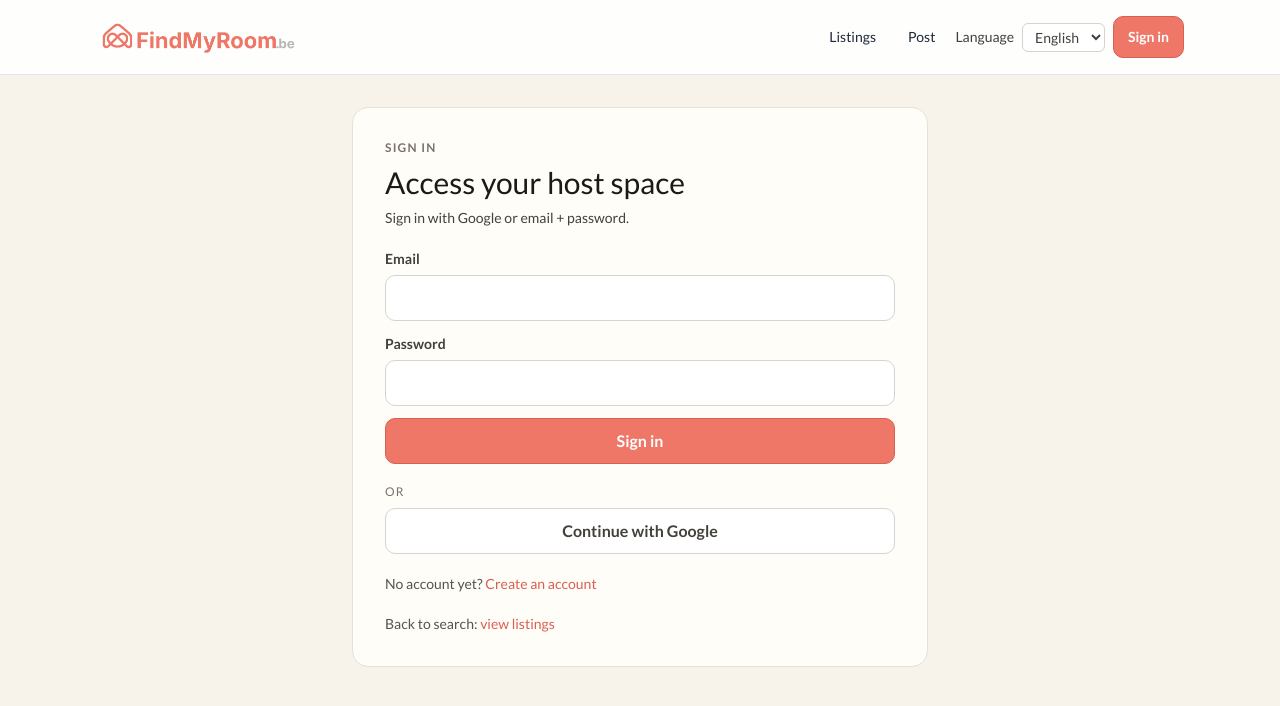
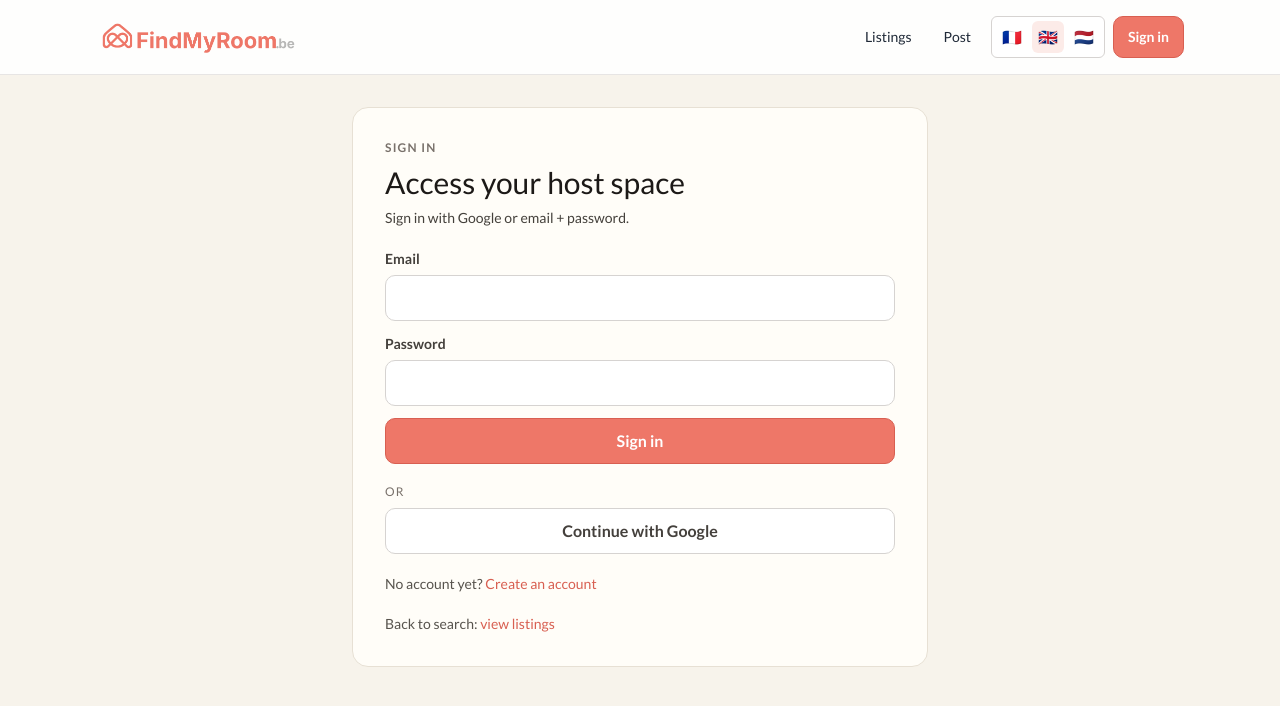
Before and after one commit to jimlabrique/findmyroom, a Next.js app in the folder web/: page /connexion in a window 1280 px wide. Shown: the top 706 px of the page. Built offline with nearby package versions, Linux system fonts and the light colour scheme; no server answers; the database is empty.

Commit message:
fix: make language switcher reliable with flag buttons

```diff
--- a/web/src/components/language-switcher.tsx
+++ b/web/src/components/language-switcher.tsx
@@ -1,37 +1,52 @@
 "use client";
 
-import { useRouter, usePathname, useSearchParams } from "next/navigation";
+import { usePathname, useSearchParams } from "next/navigation";
 import { useLocale, useTranslations } from "next-intl";
 import { replacePathLocale } from "@/lib/i18n/pathname";
 import { SUPPORTED_LOCALES, type AppLocale } from "@/lib/i18n/locales";
 
+const LANGUAGE_OPTIONS: ReadonlyArray<{ code: AppLocale; flag: string }> = [
+  { code: "fr", flag: "🇫🇷" },
+  { code: "en", flag: "🇬🇧" },
+  { code: "nl", flag: "🇳🇱" },
+];
+
 export function LanguageSwitcher() {
-  const router = useRouter();
-  const pathname = usePathname();
+  const pathname = usePathname() || "/";
   const searchParams = useSearchParams();
   const locale = useLocale() as AppLocale;
   const t = useTranslations("common.language");
 
-  function onChange(nextLocale: string) {
+  function onChange(nextLocale: AppLocale) {
     const normalized = SUPPORTED_LOCALES.includes(nextLocale as AppLocale) ? (nextLocale as AppLocale) : locale;
+    if (normalized === locale) {
+      return;
+    }
     const targetPath = replacePathLocale(pathname, normalized);
     const queryString = searchParams.toString();
-    router.push(queryString ? `${targetPath}?${queryString}` : targetPath);
+    const targetUrl = queryString ? `${targetPath}?${queryString}` : targetPath;
+    window.location.assign(targetUrl);
   }
 
   return (
-    <label className="inline-flex items-center gap-2 text-sm text-stone-700">
-      <span className="hidden sm:inline">{t("label")}</span>
-      <select
-        className="rounded-md border border-stone-300 bg-white px-2 py-1 text-sm text-stone-700"
-        value={locale}
-        onChange={(event) => onChange(event.currentTarget.value)}
-        aria-label={t("label")}
-      >
-        <option value="fr">{t("fr")}</option>
-        <option value="en">{t("en")}</option>
-        <option value="nl">{t("nl")}</option>
-      </select>
-    </label>
+    <div className="inline-flex items-center gap-1 rounded-md border border-stone-300 bg-white p-1" role="group" aria-label={t("label")}>
+      {LANGUAGE_OPTIONS.map((option) => {
+        const active = locale === option.code;
+        return (
+          <button
+            key={option.code}
+            type="button"
+            onClick={() => onChange(option.code)}
+            aria-label={`${t("label")}: ${t(option.code)}`}
+            title={t(option.code)}
+            className={`inline-flex h-8 w-8 items-center justify-center rounded-md text-base leading-none transition ${
+              active ? "bg-[#ee7768]/15 text-[#ba4d40]" : "text-stone-600 hover:bg-stone-100"
+            }`}
+          >
+            <span aria-hidden="true">{option.flag}</span>
+          </button>
+        );
+      })}
+    </div>
   );
 }
```
